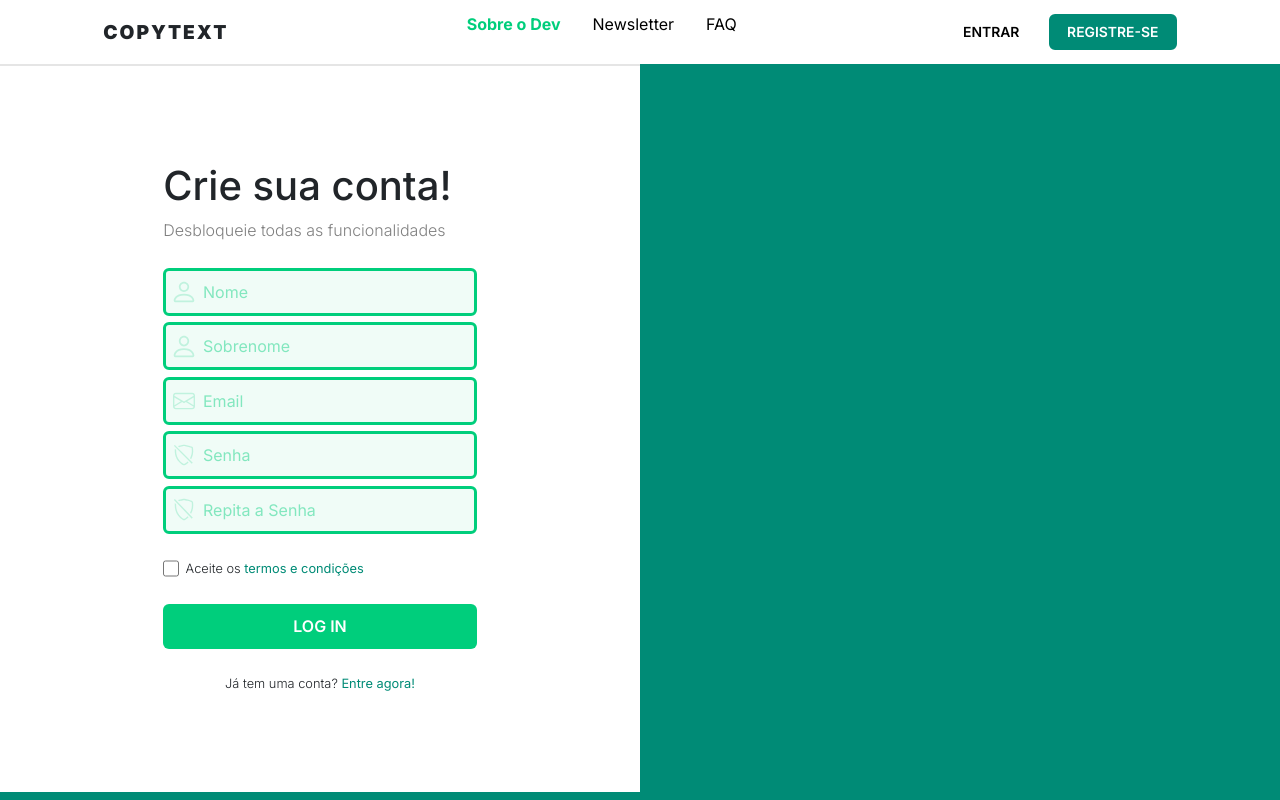
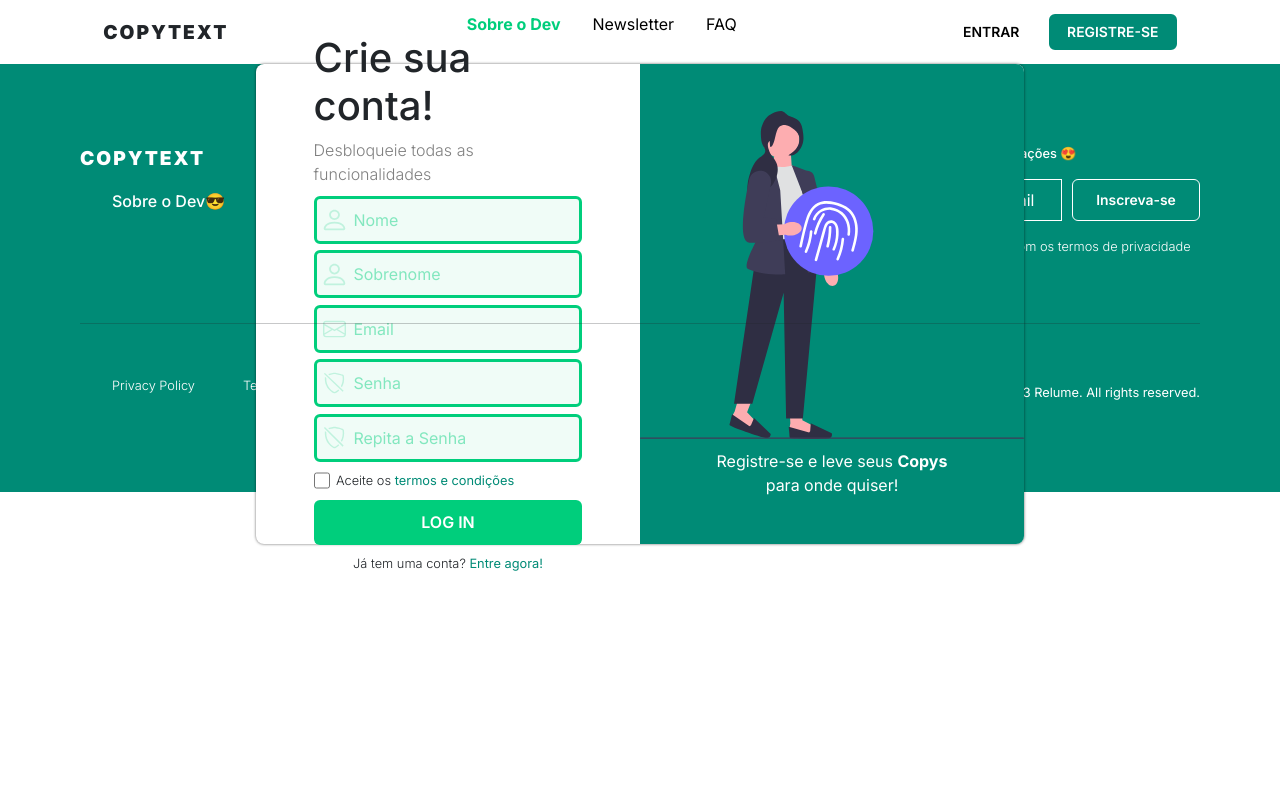
Before and after one commit to fdfborges/NewCopyText, a React (Vite) app: page /register in a window 1280 px wide. Shown: the top 800 px of the page. Built offline with nearby package versions, Linux system fonts and the light colour scheme.

Commit message:
Creating design for modal register

```diff
--- a/src/pages/Register/Register.jsx
+++ b/src/pages/Register/Register.jsx
@@ -4,14 +4,7 @@ import AvatarIcon from './assets/AvatarIcon.svg';
 import LetterIcon from './assets/LetterIcon.svg';
 import PasswordIcon from './assets/PasswordIcon.svg'
 import { Button } from '../Components/Button/Button';
-import Carousel from 'react-bootstrap/Carousel';
-import ImageOneCarousel from './assets/ImageOneCarousel.svg';
-
-
-
-
-
-
+import AvatarSignUp from './assets/AvatarSignUp.svg'
 
 
 
@@ -21,6 +14,7 @@ export const Register = () => {
     return (
         <>
             <div className="RegisterContainerPrincipal">
+                <div className="RegisterBackground">
                     <div className='RegisterContainerLeft'>
                         <form action="#">
                             <div className="ContainerTitleAndDescription">
@@ -46,8 +40,11 @@ export const Register = () => {
                             <span>Já tem uma conta? <a href="#"><strong>Entre agora!</strong></a></span>
                         </form>
                     </div>
-                <div className="RegisterContainerRight"></div>
-
+                    <div className="RegisterContainerRight">
+                        <img src={AvatarSignUp} alt="" />
+                        <span>Registre-se e leve seus <strong>Copys</strong><br />para onde quiser!</span>
+                    </div>
+                </div>
             </div>
         </>
     )
--- a/src/pages/Register/Register.scss
+++ b/src/pages/Register/Register.scss
@@ -12,26 +12,41 @@
 
 .RegisterContainerPrincipal {
     display: flex;
+    justify-content: center;
+
+    position: fixed;
+    width: 100%;
+    height: 100%;
+
+
+
+    .RegisterBackground {
+        display: flex;
+        width: 60%;
+        height: 30rem;
+        border-radius: 8px;
+        box-shadow: 0px 0px 3px 0px rgba(0,0,0,0.60);
+        background-color: $PrimaryWhite;
 
         .RegisterContainerLeft {
             display: flex;
-        height: 91vh;
             flex: 1;
             justify-content: center;
             align-items: center;
+
 
 
             form {
                 display: flex;
                 flex-direction: column;
                 align-items: center;
-            gap: 0.4rem;
+                width: 100%;
+                gap: 0.6rem;
+
+                .ContainerTitleAndDescription {
                     width: 70%;
-            gap: 1.6rem;
 
-            .ContainerTitleAndDescription{
-                width: 70%;
-                span{
+                    span {
                         font-size: 1rem;
                         color: gray;
                     }
@@ -90,13 +105,15 @@
                     span {
                         @include spanTerms;
                     }
-                input{
+
+                    input {
                         width: 1rem;
                         accent-color: $PrimaryGreen;
                     }
 
                 }
-            button{
+
+                button {
                     width: 70%;
                     height: 2.8rem;
                     background-color: $PrimaryGreen_LINK;
@@ -106,16 +123,19 @@
                     font-weight: 600;
                     font-size: 1rem;
                     transition: 0.2s;
-                &:hover{
+
+                    &:hover {
                         transition: 0.2s;
                         background-color: $PrimaryGreen;
                     }
-                &:active{
+
+                    &:active {
                         transition: 0.2s;
                         background-color: $PrimaryGreen_LINK;
                     }
                 }
-            span{
+
+                span {
                     @include spanTerms;
                 }
             }
@@ -123,24 +143,22 @@
 
         .RegisterContainerRight {
             display: flex;
+            flex-direction: column;
+            justify-content: center;
+            align-items: center;
             flex: 1;
             background-color: $PrimaryGreen;
+            border-radius: 0px 8px 8px 0px;
+            gap: 0.6rem
+            ;
+            img{
+                width: 100%;
+            }
+            span{
+                text-align: center;
+                color: $PrimaryWhite;
+            }
         }
     }
 
-.Carousel{
-    width: 100%;
-    display: flex;
-    align-items: center;
-
-    border: 5px solid red;
-
-
 }
-
-
-.carousel-item img{
-    display: flex;
-    height: 1rem;
-    background-color: red;
-}
```
Also changed, not shown: src/pages/Register/assets/AvatarSignUp.svg (added). Lines whose indentation alone changed are shown as unchanged.
